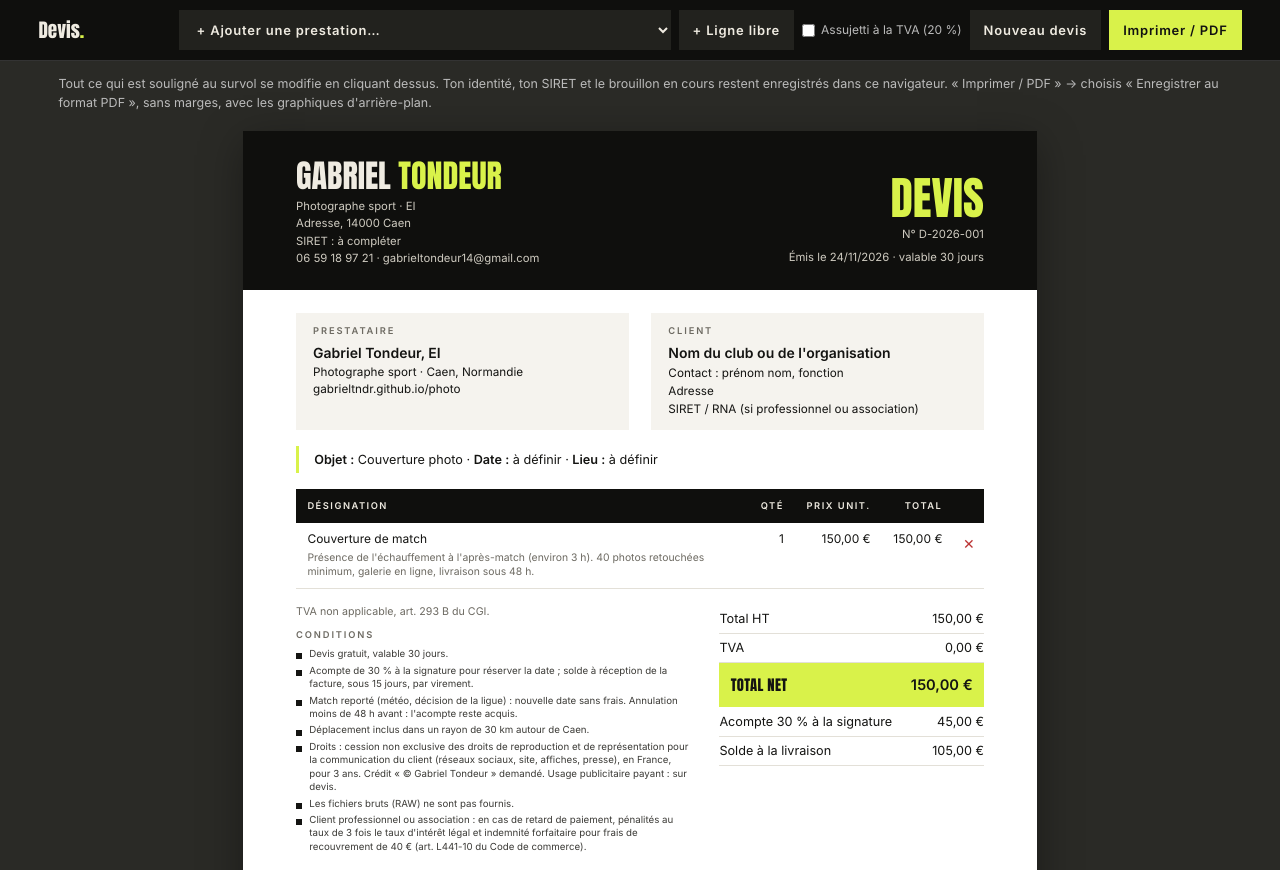
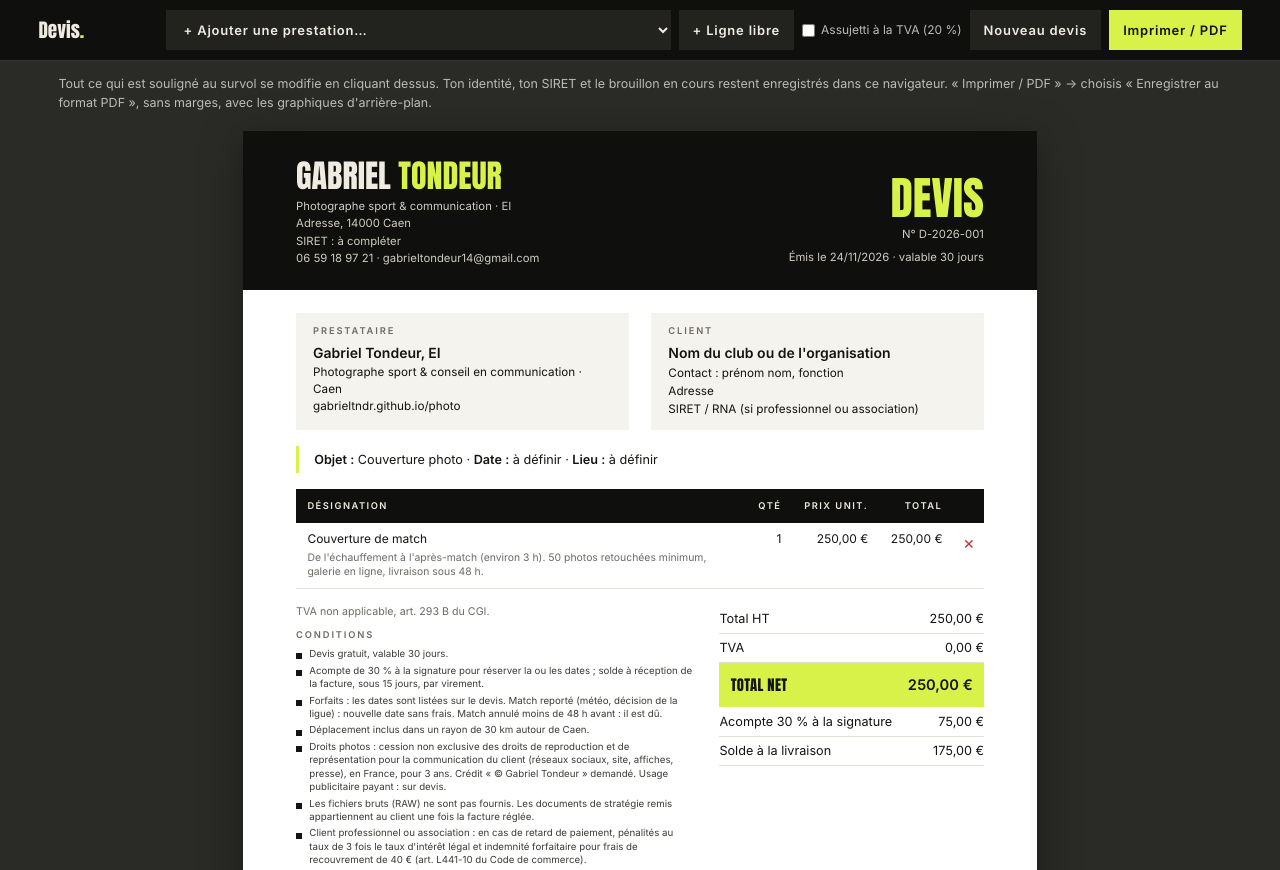
Before and after one commit to gabrieltndr/gabrieltndr.github.io, a plain HTML site: page photo/outils/devis.html in a window 1280 px wide. Shown: the top 870 px of the page. Drawn offline with Linux system fonts and the light colour scheme.

Commit message:
Nouvelle grille 2026 sur 4 offres (match, joueur, événement, conseil com) et prestations du site alignées
Co-Authored-By: Claude Opus 5.5 <noreply@anthropic.com>
Claude-Session: https://claude.ai/code/session_01LJWR9Ldau5SUrgzu42dPZc

```diff
--- a/photo/outils/devis.html
+++ b/photo/outils/devis.html
@@ -100,7 +100,7 @@ footer{background:var(--acc);padding:3.5mm 14mm;display:flex;justify-content:spa
   <header>
     <div class="who">
       <div class="h">Gabriel <span>Tondeur</span></div>
-      <p><span class="e" contenteditable data-k="statut">Photographe sport · EI</span><br>
+      <p><span class="e" contenteditable data-k="statut">Photographe sport &amp; communication · EI</span><br>
         <span class="e" contenteditable data-k="adresse">Adresse, 14000 Caen</span><br>
         SIRET : <span class="e" contenteditable data-k="siret">à compléter</span><br>
         <span class="e" contenteditable data-k="contact">06 59 18 97 21 · gabrieltondeur14@gmail.com</span></p>
@@ -116,7 +116,7 @@ footer{background:var(--acc);padding:3.5mm 14mm;display:flex;justify-content:spa
     <div class="parties">
       <div class="card"><div class="t">Prestataire</div>
         <div class="n">Gabriel Tondeur, EI</div>
-        Photographe sport · Caen, Normandie<br>gabrieltndr.github.io/photo</div>
+        Photographe sport &amp; conseil en communication · Caen<br>gabrieltndr.github.io/photo</div>
       <div class="card"><div class="t">Client</div>
         <div class="n e" contenteditable data-k="cNom">Nom du club ou de l'organisation</div><br>
         <span class="e" contenteditable data-k="cContact">Contact : prénom nom, fonction</span><br>
@@ -153,7 +153,7 @@ const eur=n=>n.toLocaleString('fr-FR',{minimumFractionDigits:2,maximumFractionDi
 const store={get(k,d){try{const v=localStorage.getItem('devis.'+k);return v===null?d:JSON.parse(v)}catch(e){return d}},set(k,v){try{localStorage.setItem('devis.'+k,JSON.stringify(v))}catch(e){}}};
 const SELLER=['statut','adresse','siret','contact'];
 let st=store.get('draft',null);
-function blank(){const d=new Date();return{num:nextNum(false),date:d.toLocaleDateString('fr-FR'),lines:[{nom:'Couverture de match',detail:T.prestations[0].detail,q:1,p:150}],tva:false,f:{}}}
+function blank(){const d=new Date();return{num:nextNum(false),date:d.toLocaleDateString('fr-FR'),lines:[{nom:T.prestations[0].nom,detail:T.prestations[0].detail,q:1,p:T.prestations[0].prix}],tva:false,f:{}}}
 function nextNum(bump){let n=store.get('seq',1);if(bump){n++;store.set('seq',n)}return 'D-'+new Date().getFullYear()+'-'+String(n).padStart(3,'0')}
 if(!st)st=blank();
 const sel=$('#add');
--- a/photo/outils/tarifs.js
+++ b/photo/outils/tarifs.js
@@ -1,45 +1,43 @@
-// Grille tarifaire 2026 — Gabriel Tondeur, photographe sport (Caen)
+// Grille tarifaire 2026 — Gabriel Tondeur, photographe sport & communication (Caen)
 // Prix nets. En franchise de TVA, HT = TTC. Modifier ici : le devis et la grille se mettent à jour.
 window.TARIFS = {
   maj: "Novembre 2026",
   prestations: [
-    { id: "match", cat: "Match", nom: "Couverture de match", prix: 150, unite: "match",
-      detail: "Présence de l'échauffement à l'après-match (environ 3 h). 40 photos retouchées minimum, galerie en ligne, livraison sous 48 h." },
-    { id: "match-live", cat: "Match", nom: "Match + photos en direct", prix: 190, unite: "match",
-      detail: "Couverture de match, plus 5 à 8 photos envoyées à la mi-temps et au coup de sifflet final pour les réseaux." },
-    { id: "pack5", cat: "Match", nom: "Pack 5 matchs", prix: 650, unite: "pack",
-      detail: "5 couvertures de match sur la saison (130 € le match). Dates à fixer ensemble." },
-    { id: "pack10", cat: "Match", nom: "Pack saison 10 matchs", prix: 1200, unite: "pack",
-      detail: "10 couvertures de match sur la saison (120 € le match). Dates à fixer ensemble." },
-    { id: "mediaday", cat: "Portraits", nom: "Média day équipe", prix: 320, unite: "séance",
-      detail: "Jusqu'à 25 joueurs et staff : un portrait retouché par personne, photo d'équipe officielle et 10 photos d'ambiance. Environ 3 h." },
-    { id: "joueur-sup", cat: "Portraits", nom: "Personne supplémentaire (média day)", prix: 8, unite: "personne",
-      detail: "Portrait retouché supplémentaire au-delà de 25 personnes." },
-    { id: "mercato", cat: "Portraits", nom: "Annonce recrue (mercato)", prix: 50, unite: "joueur",
-      detail: "Séance de 20 min par joueur, 5 photos retouchées prêtes pour l'annonce sur les réseaux." },
-    { id: "shooting", cat: "Portraits", nom: "Shooting joueur", prix: 90, unite: "séance",
-      detail: "1 h, en action ou en portrait. 15 photos retouchées pour un profil, les réseaux ou un dossier de recrutement." },
-    { id: "event-demi", cat: "Événements", nom: "Événement ou tournoi, demi-journée", prix: 280, unite: "demi-journée",
-      detail: "Jusqu'à 4 h sur place. 80 photos retouchées minimum, galerie en ligne, livraison sous 72 h." },
-    { id: "event-jour", cat: "Événements", nom: "Événement ou tournoi, journée", prix: 480, unite: "journée",
-      detail: "Jusqu'à 8 h sur place. 150 photos retouchées minimum, galerie en ligne, livraison sous 72 h." },
-    { id: "sponsor", cat: "Partenaires & réseaux", nom: "Shooting partenaire", prix: 180, unite: "séance",
-      detail: "1 h 30 : présentation de maillots, panneaux, activation sponsor. 20 photos retouchées." },
-    { id: "reel", cat: "Partenaires & réseaux", nom: "Vidéo courte réseaux", prix: 120, unite: "vidéo",
-      detail: "Reel ou TikTok de 30 à 60 s, monté et sous-titré à partir des images de la prestation." }
+    { id: "match", cat: "1 · Couverture de match (club)", nom: "Couverture de match", prix: 250, unite: "match",
+      detail: "De l'échauffement à l'après-match (environ 3 h). 50 photos retouchées minimum, galerie en ligne, livraison sous 48 h." },
+    { id: "match-live", cat: "1 · Couverture de match (club)", nom: "Option photos en direct", prix: 60, unite: "match",
+      detail: "5 à 8 photos envoyées à la mi-temps et au coup de sifflet final, prêtes pour les réseaux." },
+    { id: "pack5", cat: "1 · Couverture de match (club)", nom: "Forfait 5 matchs", prix: 1125, unite: "forfait",
+      detail: "5 couvertures de match (225 € le match), dates listées sur le devis. Acompte de 30 % à la signature, solde réparti sur les matchs." },
+    { id: "pack10", cat: "1 · Couverture de match (club)", nom: "Forfait saison 10 matchs", prix: 2000, unite: "forfait",
+      detail: "10 couvertures de match (200 € le match), dates listées sur le devis. Paiement en 3 fois possible." },
+    { id: "joueur", cat: "2 · Couverture d'un joueur", nom: "Match suivi d'un joueur", prix: 220, unite: "match",
+      detail: "Tout le match centré sur un seul joueur : 30 photos retouchées de ses actions, duels, émotions, plus 5 portraits avant ou après le match. Livraison sous 48 h." },
+    { id: "joueur3", cat: "2 · Couverture d'un joueur", nom: "Forfait 3 matchs joueur", prix: 600, unite: "forfait",
+      detail: "3 matchs suivis (200 € le match) : de quoi construire un dossier de recrutement ou une saison sur les réseaux." },
+    { id: "event-demi", cat: "3 · Événement de club", nom: "Événement, demi-journée", prix: 450, unite: "demi-journée",
+      detail: "Tournoi, gala, fête du club, remise de trophées. Jusqu'à 4 h sur place, 100 photos retouchées minimum, livraison sous 72 h." },
+    { id: "event-jour", cat: "3 · Événement de club", nom: "Événement, journée", prix: 750, unite: "journée",
+      detail: "Jusqu'à 8 h sur place, 200 photos retouchées minimum, galerie en ligne, livraison sous 72 h." },
+    { id: "strat-event", cat: "4 · Conseil en communication", nom: "Stratégie de communication d'un événement", prix: 1200, unite: "forfait",
+      detail: "Atelier de cadrage, plan de communication (avant, pendant, après), rétroplanning, calendrier des publications, plan partenaires et indicateurs de réussite. Environ 3 jours de travail." },
+    { id: "strat-club", cat: "4 · Conseil en communication", nom: "Stratégie de communication d'un club", prix: 2000, unite: "forfait",
+      detail: "Audit des réseaux et de l'image du club, positionnement, plan annuel, ligne éditoriale, calendrier type et offre partenaires. Environ 5 jours de travail, restitution en réunion." },
+    { id: "conseil-jour", cat: "4 · Conseil en communication", nom: "Journée de conseil", prix: 450, unite: "jour",
+      detail: "Accompagnement à la carte : atelier, formation des bénévoles, suivi de la stratégie." }
   ],
   options: [
-    { id: "express", nom: "Livraison express sous 24 h", prix: 30, unite: "prestation", detail: "Galerie complète livrée en moins de 24 h." },
-    { id: "photo-sup", nom: "Photo retouchée supplémentaire", prix: 4, unite: "photo", detail: "Au-delà du nombre de photos inclus." },
+    { id: "express", nom: "Livraison express sous 24 h", prix: 50, unite: "prestation", detail: "Galerie complète livrée en moins de 24 h." },
+    { id: "photo-sup", nom: "Photo retouchée supplémentaire", prix: 5, unite: "photo", detail: "Au-delà du nombre de photos inclus." },
     { id: "km", nom: "Déplacement au-delà de 30 km de Caen", prix: 0.5, unite: "km", detail: "Kilomètres aller-retour comptés au-delà des 30 premiers km." },
-    { id: "pub", nom: "Usage publicitaire payant", prix: 0, unite: "", pct: 30, detail: "+30 % sur la prestation concernée : affichage, publicité payante, revente d'images par un partenaire." }
+    { id: "pub", nom: "Usage publicitaire payant", prix: 0, unite: "", pct: 50, detail: "+50 % sur la prestation concernée : affichage, publicité payante, revente d'images par un partenaire." }
   ],
   conditions: [
     "Devis gratuit, valable 30 jours.",
-    "Acompte de 30 % à la signature pour réserver la date ; solde à réception de la facture, sous 15 jours, par virement.",
-    "Match reporté (météo, décision de la ligue) : nouvelle date sans frais. Annulation moins de 48 h avant : l'acompte reste acquis.",
+    "Acompte de 30 % à la signature pour réserver la ou les dates ; solde à réception de la facture, sous 15 jours, par virement.",
+    "Forfaits : les dates sont listées sur le devis. Match reporté (météo, décision de la ligue) : nouvelle date sans frais. Match annulé moins de 48 h avant : il est dû.",
     "Déplacement inclus dans un rayon de 30 km autour de Caen.",
-    "Droits : cession non exclusive des droits de reproduction et de représentation pour la communication du client (réseaux sociaux, site, affiches, presse), en France, pour 3 ans. Crédit « © Gabriel Tondeur » demandé. Usage publicitaire payant : sur devis.",
-    "Les fichiers bruts (RAW) ne sont pas fournis."
+    "Droits photos : cession non exclusive des droits de reproduction et de représentation pour la communication du client (réseaux sociaux, site, affiches, presse), en France, pour 3 ans. Crédit « © Gabriel Tondeur » demandé. Usage publicitaire payant : sur devis.",
+    "Les fichiers bruts (RAW) ne sont pas fournis. Les documents de stratégie remis appartiennent au client une fois la facture réglée."
   ]
 };
```
Also changed, not shown: photo/en/index.html (+11 -12 lines), photo/index.html (+11 -12 lines), photo/outils/tarifs.html (+3 -2 lines), 1 other file.
